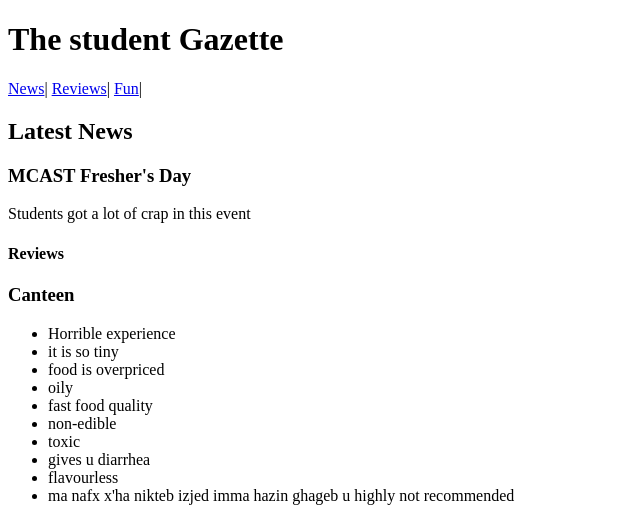
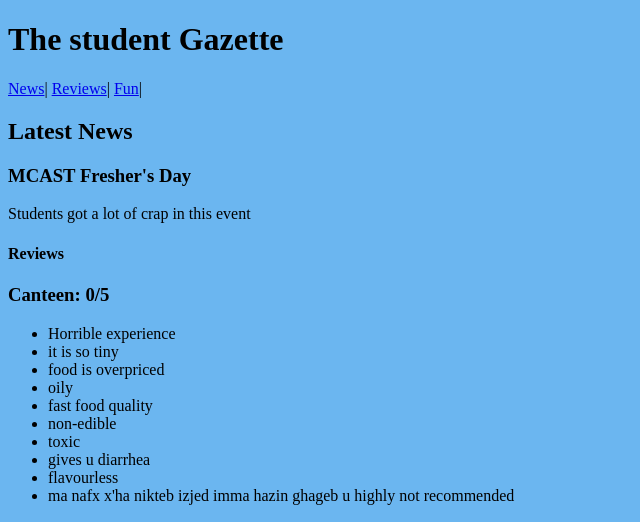
Before and after one commit to carleneattard7105/website-design-group-a, a plain HTML site: page index.html in a window 1280 px wide. Shown: the top 522 px of the page, without its empty margins (0-640 px from the left). Drawn offline with Linux system fonts and the light colour scheme.

Commit message:
Edited index and css

```diff
--- a/index.html
+++ b/index.html
@@ -3,13 +3,17 @@
 <head>
     <meta charset="UTF-8">
     <meta name="viewport" content="whidth-device, initial-scale=1.0">
+
+<!-- A link to our CSS file-->
+    <link rel="stylesheet" href="style.css">
+
     <title> The Student Gazette</title>
 </head>
 <body>
     <!--This is a comment and will not show up on the page-->
     <!--This is a visible content on our website-->
 
-    <heather>
+    <header>
         <h1>The student Gazette</h1>
         <!--Navigation for the website-->
         <nav>
@@ -18,7 +22,7 @@
             <a href="reviews">Reviews</a>&vert;
             <a href="Fun">Fun</a>&vert;
         </nav>
-    </heather>
+    </header>
     <!-- The main content for this website-->
     <main>
 
@@ -37,7 +41,7 @@
 
             <!-- A second element of the thematic section-->
             <article>
-                <h3>Canteen</h3>
+                <h3>Canteen: 0/5</h3>
                 <ul>
                     <li>Horrible experience</li>
                     <li>it is so tiny</li>
--- /dev/null
+++ b/style.css
@@ -0,0 +1,6 @@
+/* This is a CSS comment*/
+
+/* Targets the body tag <body> */
+body{
+    background-color: #6bb6f0;
+}
```
